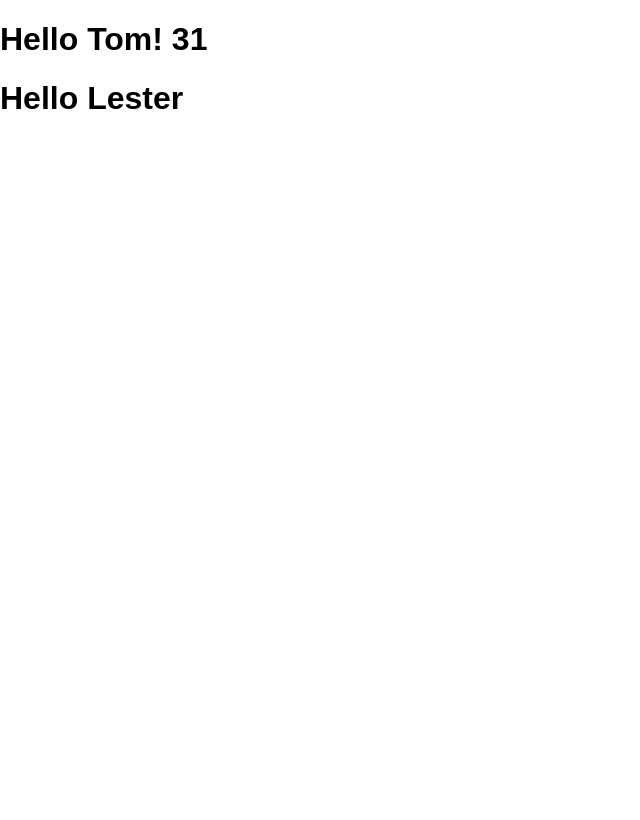
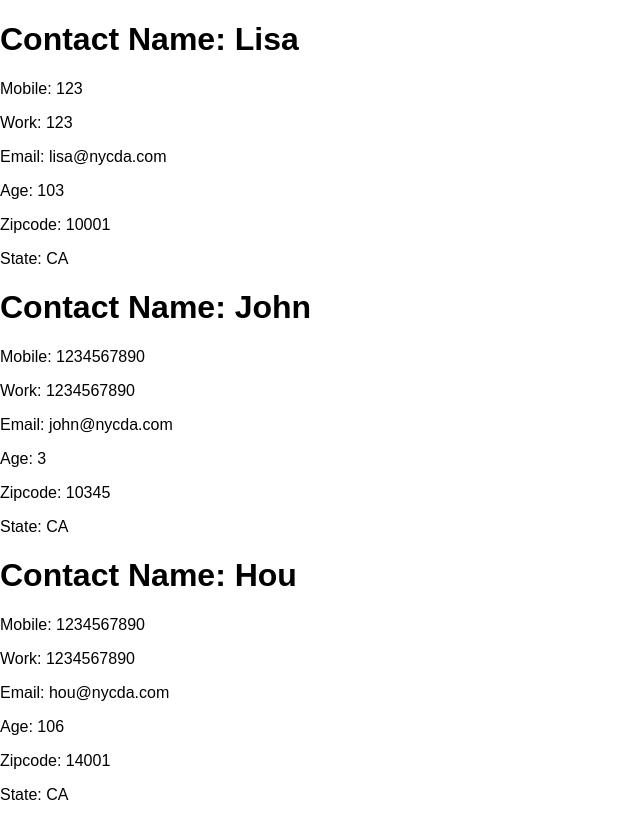
Before and after one commit to kchia/nycda-ptwdi-solutions, a React (Create React App) app in the folder theme-11-reactjs/my-app/: page / in a window 1280 px wide. Shown: the whole page, without its empty margins (0-640 px from the left). Built offline with nearby package versions, Linux system fonts and the light colour scheme.

Commit message:
Add Contact Cards solution

```diff
--- /dev/null
+++ b/theme-11-reactjs/my-app/src/ContactCards.js
@@ -0,0 +1,64 @@
+import React, { Component } from 'react';
+
+const lisa = {
+	contactName: 'Lisa',
+	mobile: 123,
+	work: 123,
+	email: 'lisa@nycda.com',
+	age: 103,
+	zipcode: 10001,
+	state: 'CA',
+};
+
+const john = {
+	contactName:'John',
+	mobile:1234567890,
+	work:1234567890,
+	email:'john@nycda.com',
+	age:3,
+	zipcode:10345,
+	state:'CA',
+};
+
+class ContactCard extends Component {
+
+	render(){
+		return(
+			<div>
+				<h1>Contact Name: {this.props.contactName}</h1>
+				<p>Mobile: {this.props.mobile}</p>
+				<p>Work: {this.props.work}</p>
+				<p>Email: {this.props.email}</p>
+				<p>Age: {this.props.age}</p>
+				<p>Zipcode: {this.props.zipcode}</p>
+				<p>State: {this.props.state}</p>
+			</div>
+		)
+	}
+}
+
+class ContactCards extends Component {
+	render(){
+		return(
+			<div>
+				<ContactCard
+					{...lisa}
+				/>
+				<ContactCard
+					{...john}
+				/>
+				<ContactCard
+				  contactName='Hou'
+				  mobile={1234567890}
+				  work={1234567890}
+				  email='hou@nycda.com'
+				  age={106}
+				  zipcode={14001}
+				  state='CA'
+				/>
+			</div>
+		)
+	}
+}
+
+export default ContactCards;
--- a/theme-11-reactjs/my-app/src/index.js
+++ b/theme-11-reactjs/my-app/src/index.js
@@ -2,10 +2,12 @@ import React from 'react';
 import ReactDOM from 'react-dom';
 import './index.css';
 // import App from './App';
-import AppWithProps from './AppWithProps';
+// import AppWithProps from './AppWithProps';
+import ContactCards from './ContactCards';
 
 import registerServiceWorker from './registerServiceWorker';
 
 // ReactDOM.render(<App />, document.getElementById('root'));
-ReactDOM.render(<AppWithProps />, document.getElementById('root'));
+// ReactDOM.render(<AppWithProps />, document.getElementById('root'));
+ReactDOM.render(<ContactCards />, document.getElementById('root'));
 registerServiceWorker();
```
